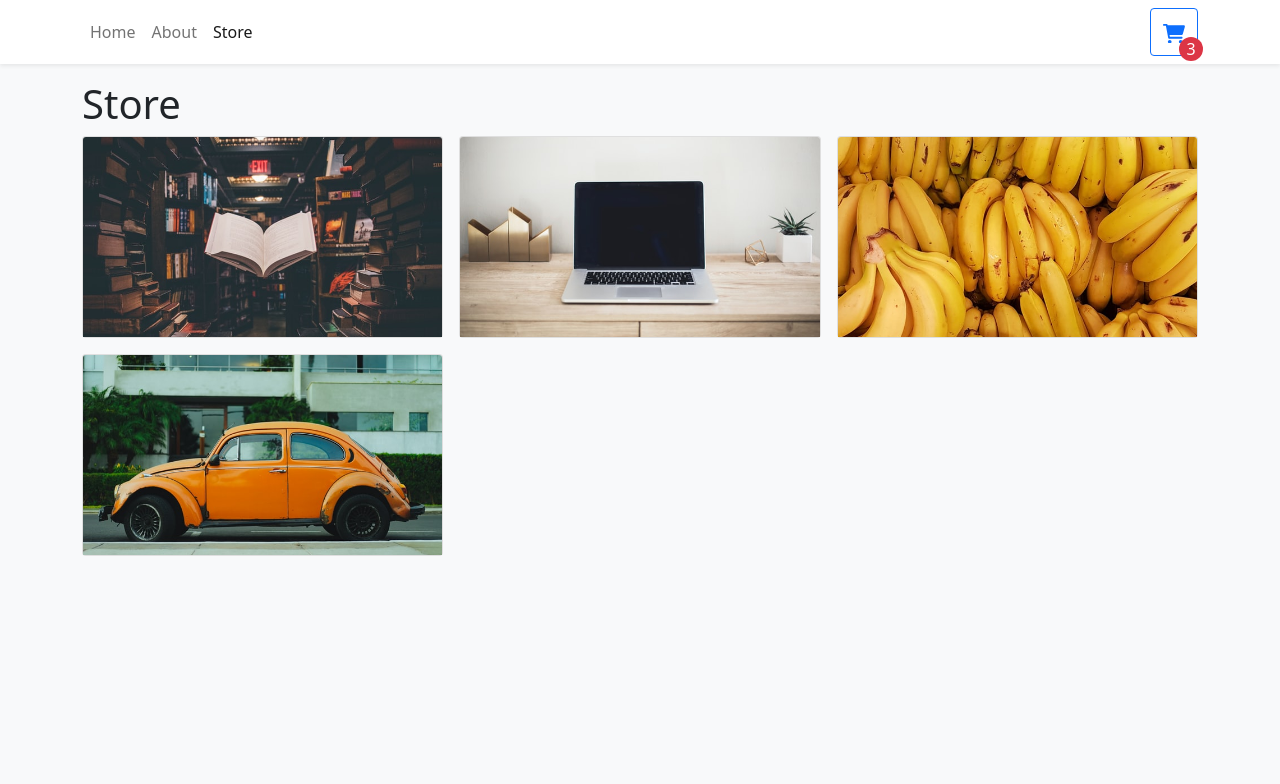
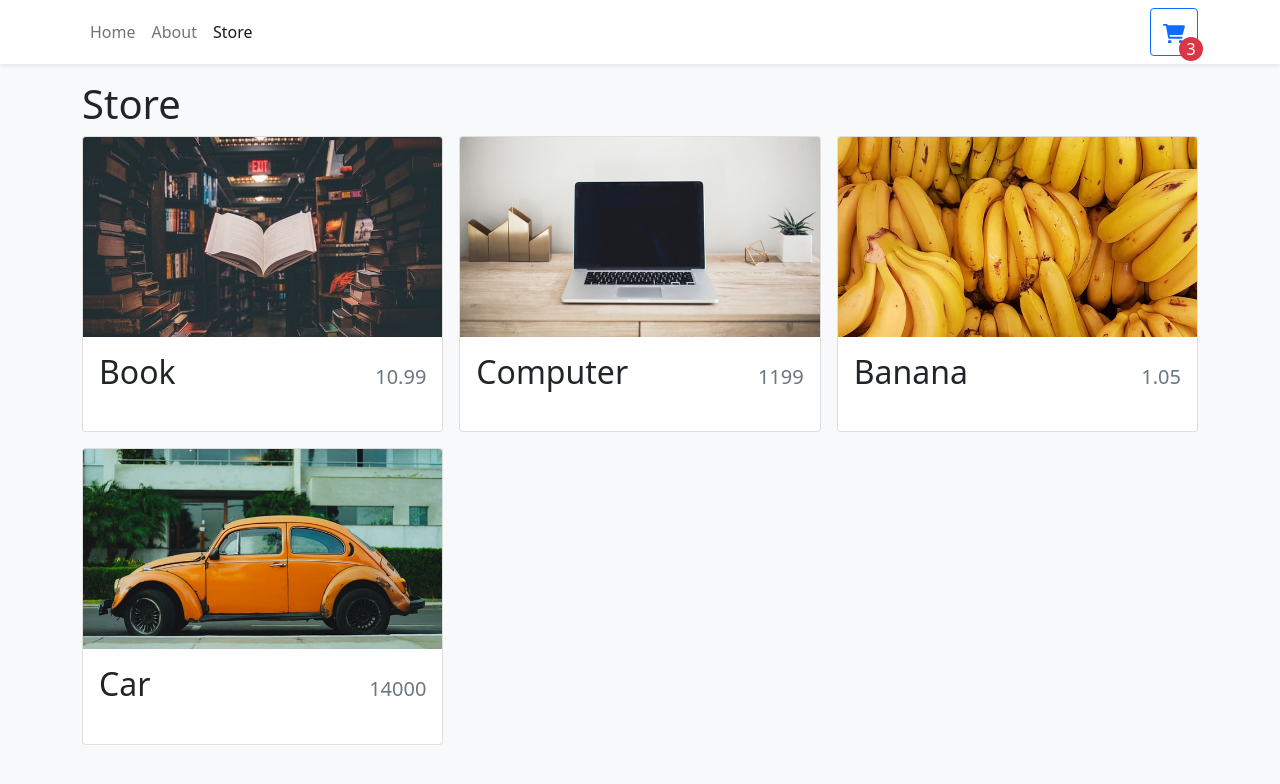
Before and after one commit to arafat1023/shoppingcart, a React (Vite) app: page /store in a window 1280 px wide. Shown: the top 784 px of the page. Built offline with nearby package versions, Linux system fonts and the light colour scheme.

Commit message:
show list and description

```diff
--- a/src/components/StoreItem.tsx
+++ b/src/components/StoreItem.tsx
@@ -16,6 +16,12 @@
         height="200px"
         style={{ objectFit: "cover" }}
       />
+      <Card.Body className="d-flex flex-column">
+      <Card.Title className="d-flex justify-content-between align-items-baseline mb-4">
+      <span className="fs-2">{name}</span>
+          <span className="ms-2 text-muted">{price}</span>
+            </Card.Title>
+      </Card.Body>
       </Card>
         )
 }
```
